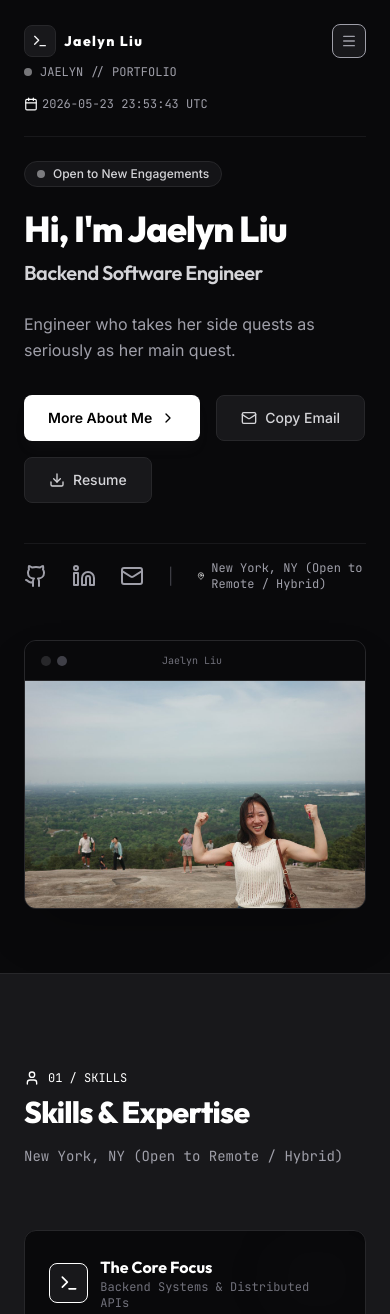
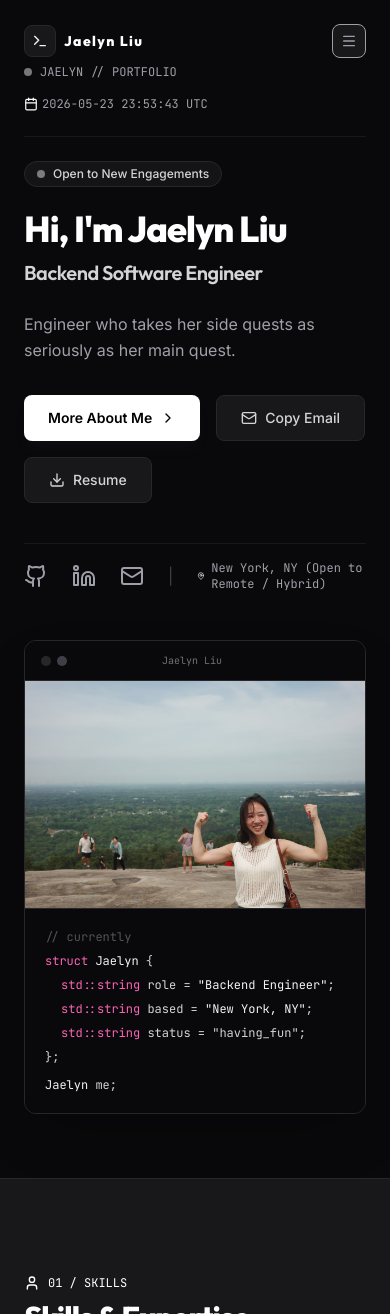
Before and after one commit to chialin6/portfolio, a React (Vite) app: page / in a window 390 px wide. Shown: the top 1314 px of the page. Built offline with nearby package versions, Linux system fonts and the light colour scheme.

Commit message:
show hidden block

```diff
--- a/src/components/Overview.tsx
+++ b/src/components/Overview.tsx
@@ -199,7 +199,7 @@ export default function Overview() {
               />
 
               {/* Code strip */}
-              <div className="hidden sm:block px-5 py-4 font-mono text-xs text-zinc-300 leading-6 border-t border-zinc-800 bg-zinc-950">
+              <div className="px-5 py-4 font-mono text-xs text-zinc-300 leading-6 border-t border-zinc-800 bg-zinc-950">
                 <p className="text-zinc-600">// currently</p>
                 <p>
                   <span className="text-pink-400">struct</span> <span className="text-zinc-100">Jaelyn</span> {"{"}
```
